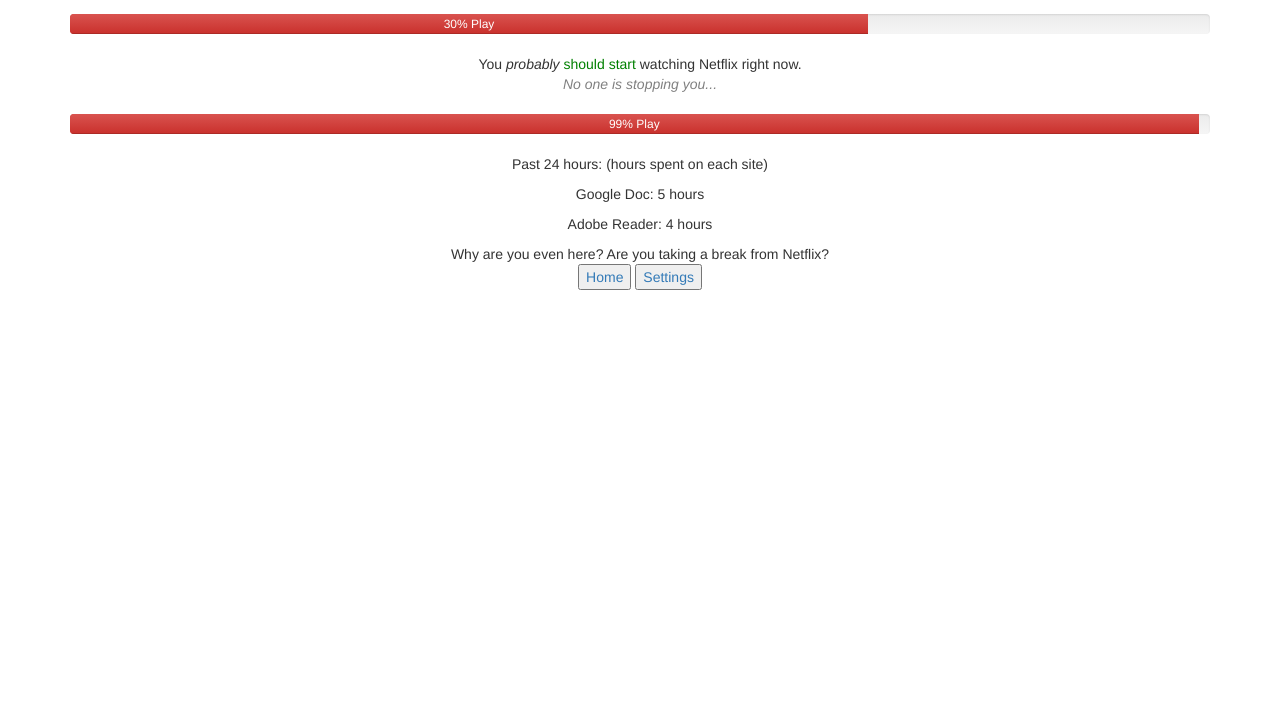
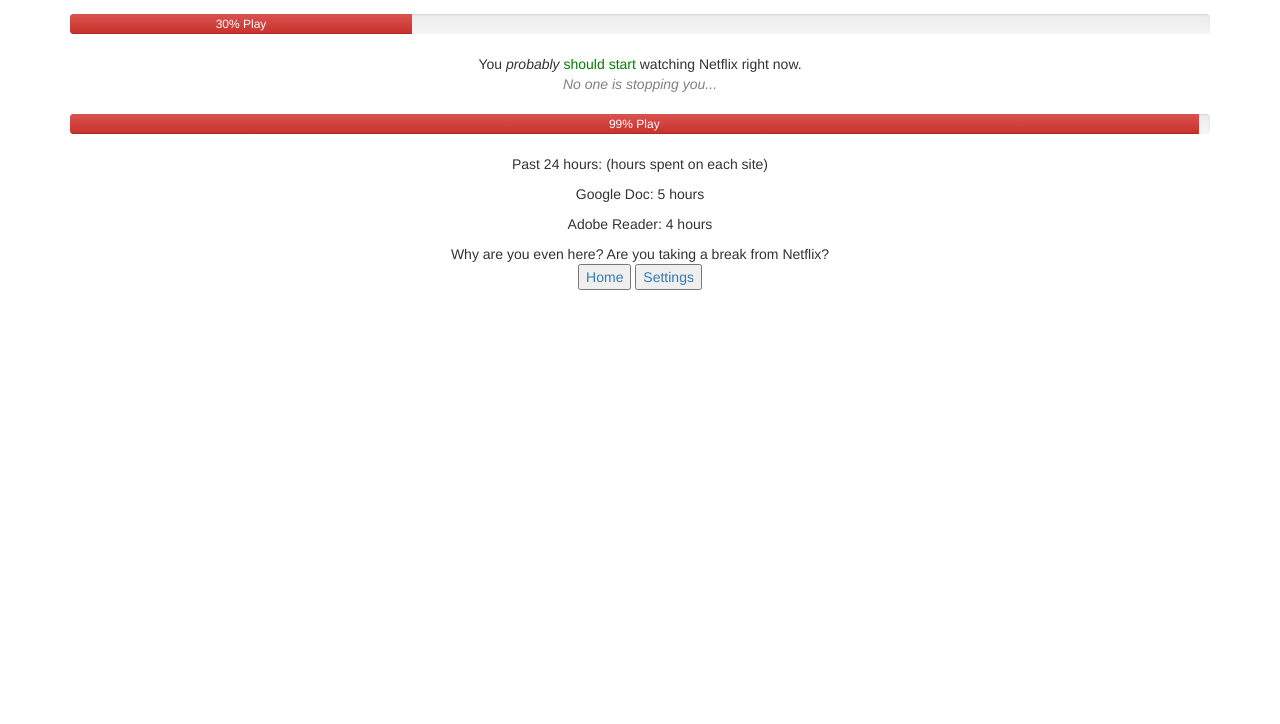
Before and after one commit to yhilke/COGS-121-Sleep-Deprived, a website: page public/index.html in a window 1280 px wide. Shown: the part 76-800 px from the top of the page. Drawn offline with Linux system fonts and the light colour scheme.

Commit message:
added data

```diff
--- a/public/index.html
+++ b/public/index.html
@@ -18,7 +18,7 @@
 <!-- CHOOSE A PROGRESS BAR TO SHOW !!! -->
   <div class="progress">
     <div class="progress-bar progress-bar-danger" role="progressbar" aria-valuenow="30"
-    aria-valuemin="0" aria-valuemax="100" style="width:70%">
+    aria-valuemin="0" aria-valuemax="100" style="width:30%">
       30% Play
     </div>
   </div>
```
